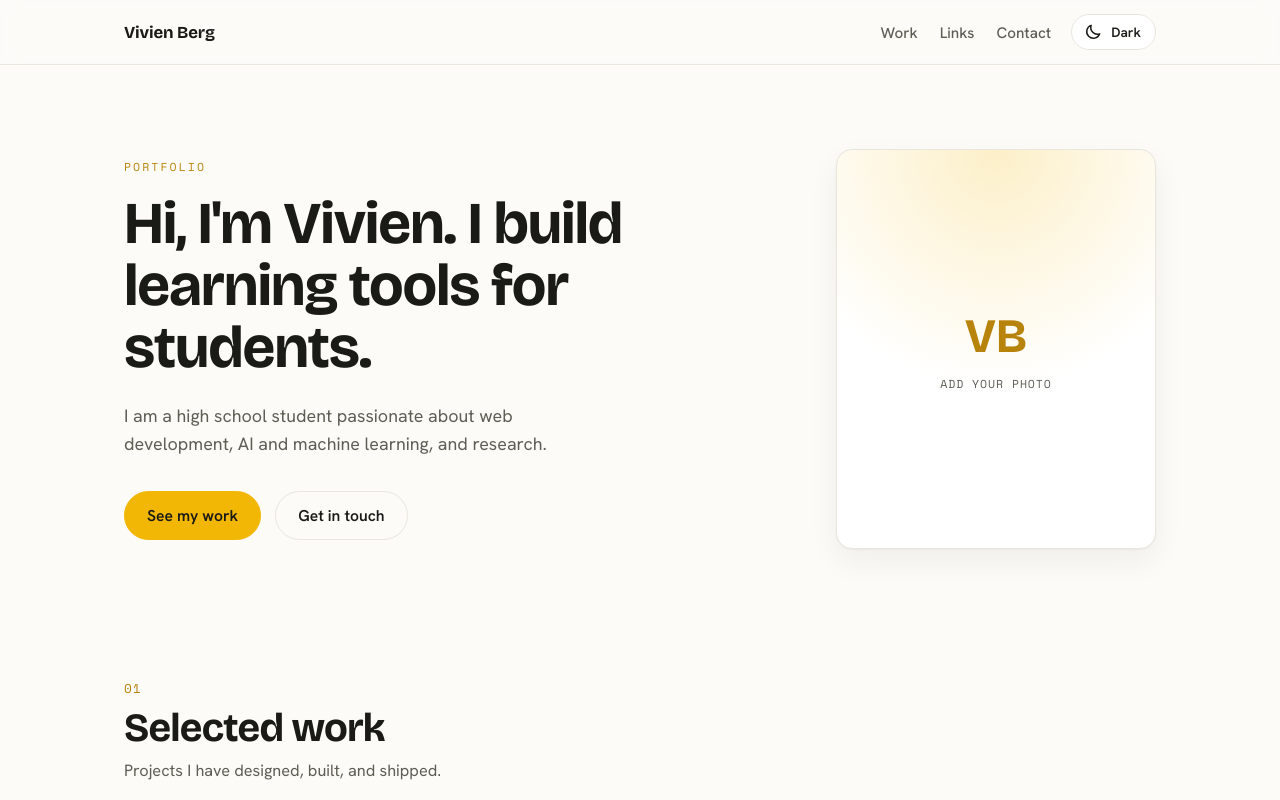
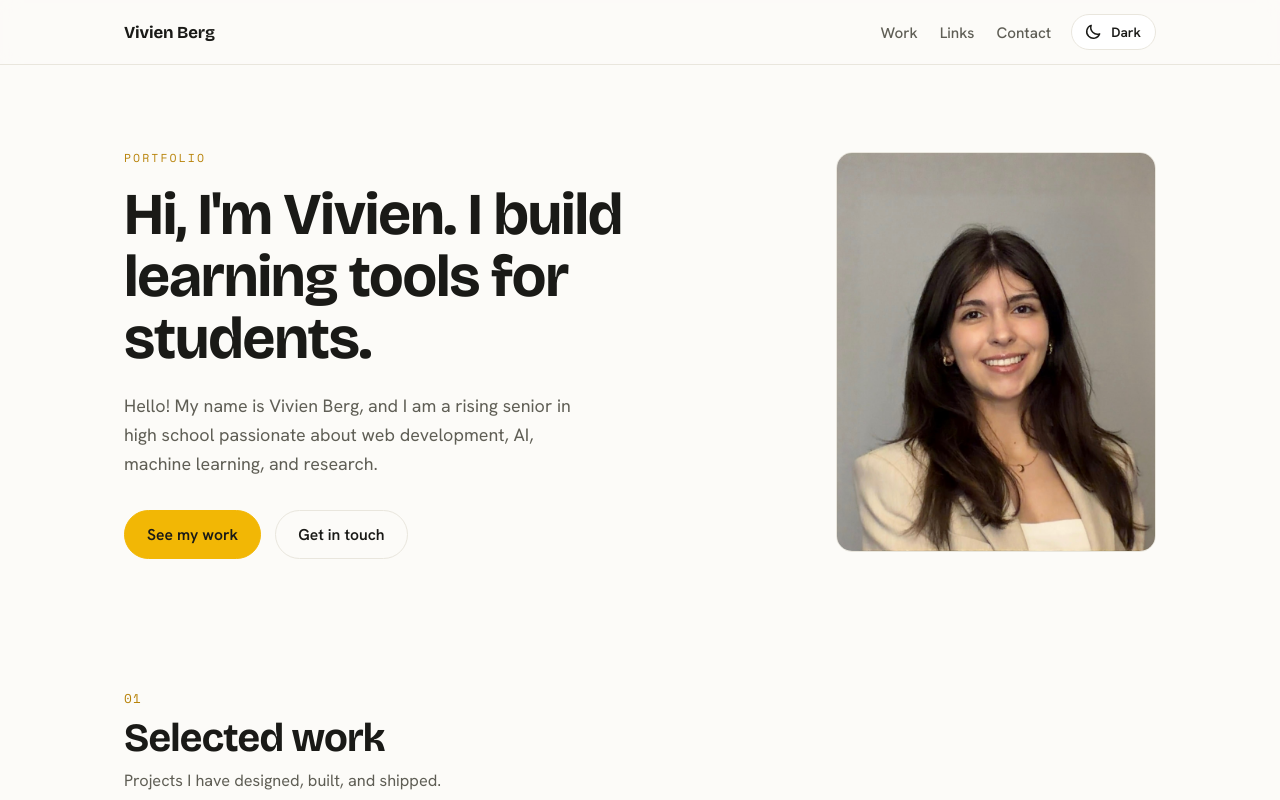
Before and after one commit to iicebergg/vivienberg-portfolio, a React (Vite) app: page / in a window 1280 px wide. Shown: the top 800 px of the page. Built offline with nearby package versions, Linux system fonts and the light colour scheme.

Commit message:
more updates

```diff
--- a/src/portfolio.jsx
+++ b/src/portfolio.jsx
@@ -4,9 +4,9 @@ const PROFILE = {
   name: "Vivien Berg",
   role: "Student developer · Northern Virginia",
   intro:
-    "I am a high school student passionate about web development, AI and machine learning, and research.",
+    "Hello! My name is Vivien Berg, and I am a rising senior in high school passionate about web development, AI, machine learning, and research.",
   email: "vivien.c.berg@gmail.com",
-  photo: "", // <- paste an image URL here; leave empty to show the initials placeholder
+  photo: "/vivien.jpeg",
 };
 
 const PROJECTS = [
```
Also changed, not shown: public/vivien.jpeg (added).
